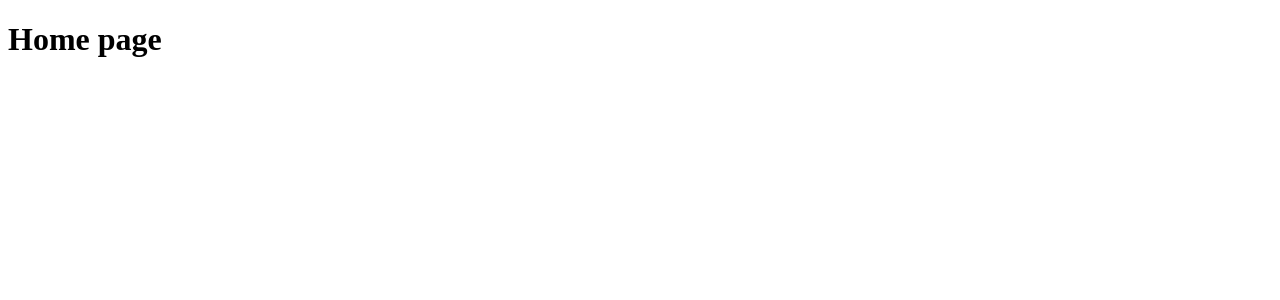
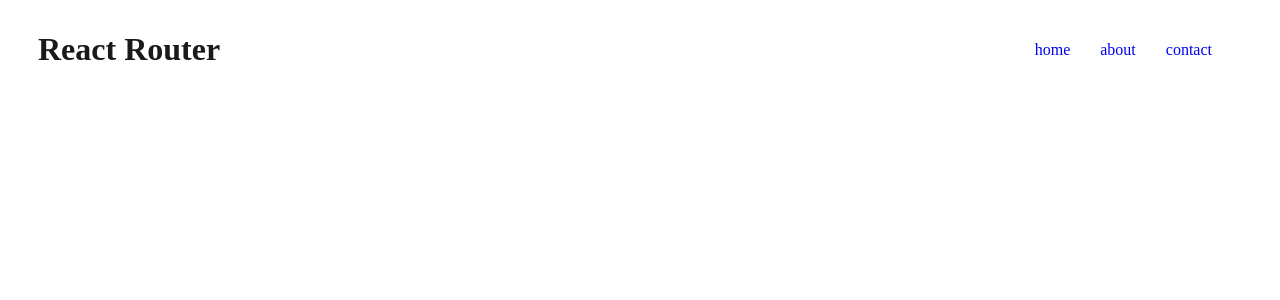
Before and after one commit to MohammadSajjadHossain9648/React-Router-Application, a React (Vite) app: page / in a window 1280 px wide. Shown: the top 300 px of the page. Built offline with nearby package versions, Linux system fonts and the light colour scheme.

Commit message:
Add Header component in Home component for navbar design

```diff
--- a/src/components/Contact/Contact.jsx
+++ b/src/components/Contact/Contact.jsx
@@ -1,5 +1,3 @@
-import PropTypes from 'prop-types';
-
 const Contact = () => {
     return (
         <div>
@@ -8,8 +6,4 @@
     );
 };
 
-Contact.propTypes = {
-
-};
-
 export default Contact;
--- /dev/null
+++ b/src/components/Header/Header.css
@@ -0,0 +1,14 @@
+.header{
+    margin: 10px 30px;
+    display: flex;
+    justify-content: space-between;
+    align-items: center;
+}
+.header .header_title{
+    color: #1A1A19;
+}
+/*nav a = nav Link */
+.header nav a{
+    margin-right: 30px;
+    text-decoration: none;
+}
--- /dev/null
+++ b/src/components/Header/Header.jsx
@@ -0,0 +1,17 @@
+import { Link } from 'react-router-dom';
+import './Header.css'
+
+const Header = () => {
+    return (
+        <div className='header'>
+            <h1 className='header_title'>React Router</h1>
+            <nav>
+                <Link to={'/'}>home</Link>
+                <Link to={'/about'}>about</Link>
+                <Link to={'/contact'}>contact</Link>
+            </nav>
+        </div>
+    );
+};
+
+export default Header;
--- a/src/components/Home/Home.jsx
+++ b/src/components/Home/Home.jsx
@@ -1,18 +1,14 @@
-import PropTypes from 'prop-types';
 import { Outlet } from 'react-router-dom';
+import Header from '../Header/Header';
 
 const Home = () => {
     return (
         <div>
-            <h1>Home page</h1>
+            <Header></Header>
             {/* Render the children components from the router or used in parent route elements to render their child route elements */}
             <Outlet></Outlet>
         </div>
     );
 };
 
-Home.propTypes = {
-
-};
-
 export default Home;
```
